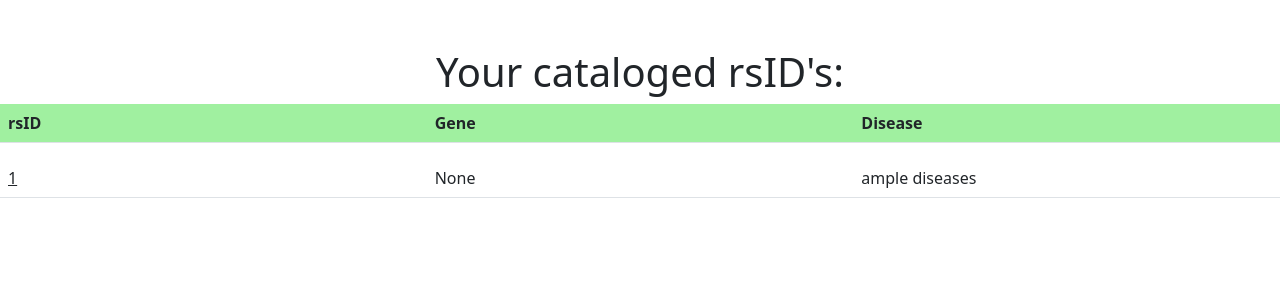
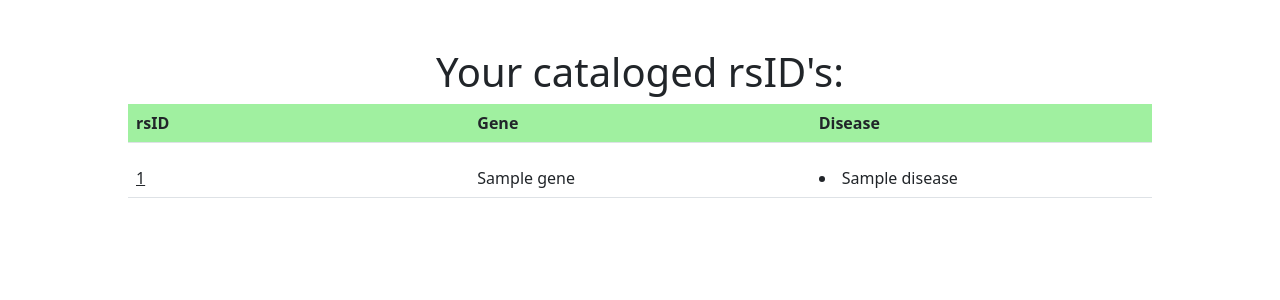
Before and after one commit to cjvillar/rsid_django_project, a Django app: template rsid_catalog/templates/rsid_catalog/rsids_list.html in a window 1280 px wide. Shown: the part 54-354 px from the top of the page. Run offline with Django 3.2, Linux system fonts and the light colour scheme; the template is opened without the code that fills it: most values are stand-ins (such as "Sample title", 1, 10 or a date in 2020); data that the repository does not hold is empty.

Commit message:
fixed issue #8

```diff
--- a/rsid_catalog/templates/rsid_catalog/rsids_list.html
+++ b/rsid_catalog/templates/rsid_catalog/rsids_list.html
@@ -5,8 +5,10 @@
 <style>
     .table {
         border-collapse: collapse;
-        width: 100%;
+        width: 80%;
         overflow: hidden;
+        margin-left: auto;
+        margin-right: auto;
 
     }
 
@@ -37,8 +39,14 @@
                             <td class="td">
                             <a href="{% url 'rsid.detail' pk=rsid.id %}" class="text-dark text-decoration-non">{{rsid.rs_id }}</a>
                             </td>
-                            <td class="td"> {{ rsid.gene | get_value:rsid.gene.name }}</td>
-                            <td class="td">{% if rsid.diseases == '{}' %} <a style="color : red;">None available.</a> {% else %} {{rsid.diseases | make_list|slice:'1:20'|join:''}} {% endif %}</td>
+                            <td class="td"> {{ rsid.gene.name }}</td>
+                            <!-- <td class="td">{% if rsid.diseases == '{}' %} <a style="color : red;">None available.</a>
+                                {% else %} {{rsid.diseases | make_list|slice:'1:20'|join:''}} {% endif %}</td> -->
+                            <td class="td">{% if not rsid.diseases %} <a style="color : red;">None available.</a>
+                                    {% else %} {% for disease in rsid.diseases%}
+                                    <li>{{ disease }}</li>
+                                    {% endfor %}
+                                    {% endif %}</td>
                         </tr>
             </table>
             {% empty %}
```
